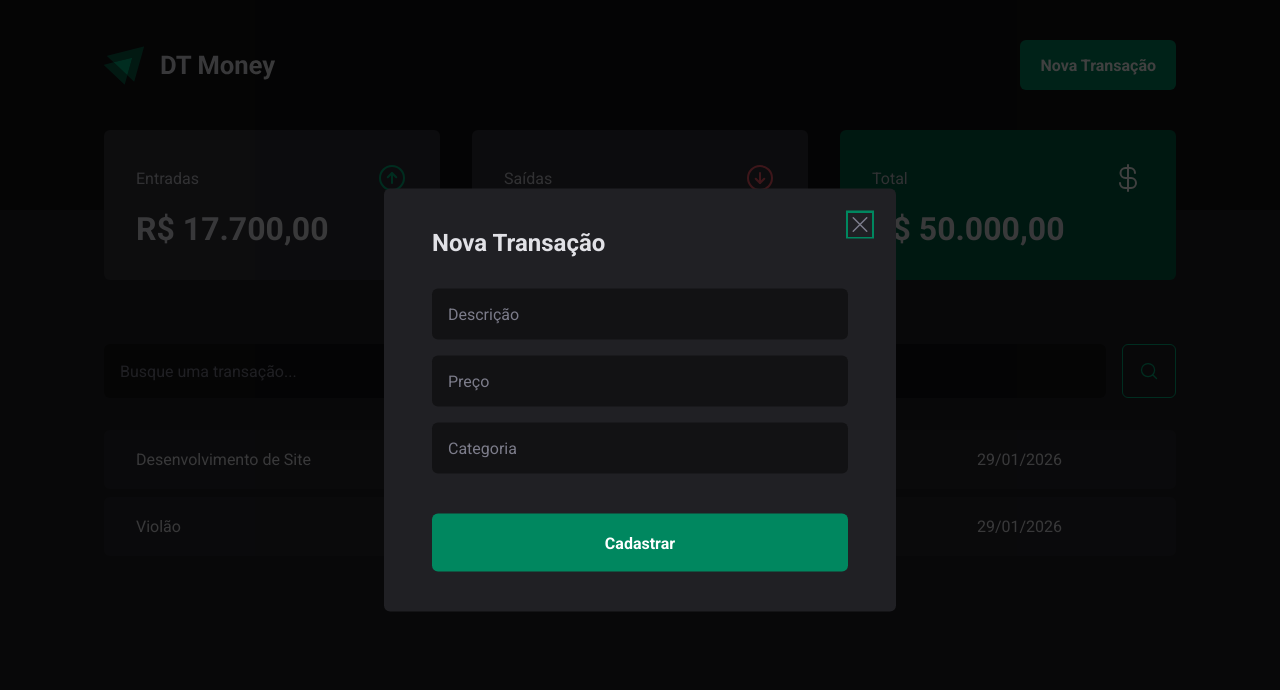
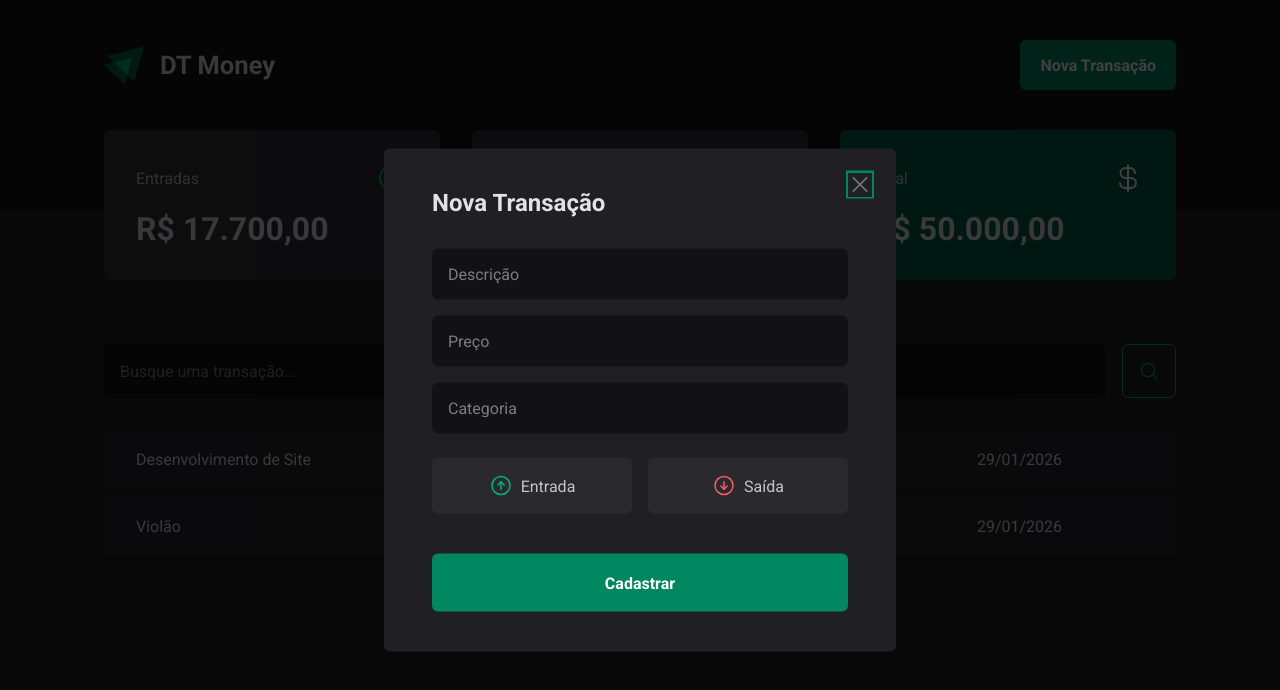
Before and after one commit to renatobarbosa-dc/fundamentos_react_3_DT_Money, a React (Vite) app in the folder 03-dt-money/: page / in a window 1280 px wide. Both pictures are taken after a click on the button "Nova Transação". Shown: the top 690 px of the page. Built offline with nearby package versions, Linux system fonts and the light colour scheme.

Commit message:
modal type buttons

```diff
--- a/03-dt-money/src/components/NewTransactionModal/index.tsx
+++ b/03-dt-money/src/components/NewTransactionModal/index.tsx
@@ -1,6 +1,6 @@
 import * as Dialog from "@radix-ui/react-dialog";
-import { CloseButton, Content, Overlay } from "./styles";
-import { X } from "phosphor-react";
+import { CloseButton, Content, Overlay, TransactionType, TransactionTypeButton } from "./styles";
+import { ArrowCircleDown, ArrowCircleUp, X } from "phosphor-react";
 
 export function NewTransactionModal() {
   return (
@@ -19,6 +19,17 @@
             <input type="number" placeholder="Preço" required />
             <input type="text" placeholder="Categoria" required />
 
+            <TransactionType>
+                <TransactionTypeButton variant="income">
+                    <ArrowCircleUp size={24} />
+                    Entrada
+                </TransactionTypeButton>
+                <TransactionTypeButton variant="outcome">
+                    <ArrowCircleDown size={24} />
+                    Saída
+                </TransactionTypeButton>
+            </TransactionType>
+
             <button type="submit">
                 Cadastrar
             </button>
--- a/03-dt-money/src/components/NewTransactionModal/styles.ts
+++ b/03-dt-money/src/components/NewTransactionModal/styles.ts
@@ -69,3 +69,33 @@
     cursor: pointer;
     color: ${(props) => props.theme['gray-500']};
 `;
+
+export const TransactionType = styled.div`
+    display: grid;
+    grid-template-columns: repeat(2, 1fr);
+    gap: 1rem;
+    margin-top: 0.5rem;
+`;
+
+interface TransactionTypeButtonProps {
+    variant: 'income' | 'outcome';
+}
+
+export const TransactionTypeButton = styled.button<TransactionTypeButtonProps>`
+    background: ${(props) => props.theme['gray-700']};
+    padding: 1rem;
+    display: flex;
+    align-items: center;
+    justify-content: center;
+    gap: 0.5rem;
+    border-radius: 6px;
+    cursor: pointer;
+    border: 0;
+    color: ${(props) => props.theme['gray-300']};
+
+
+    svg {
+        color: ${(props) => props.variant === 'income' ? props.theme["green-300"] : props.theme["red-300"]}
+    }
+
+`;
```
